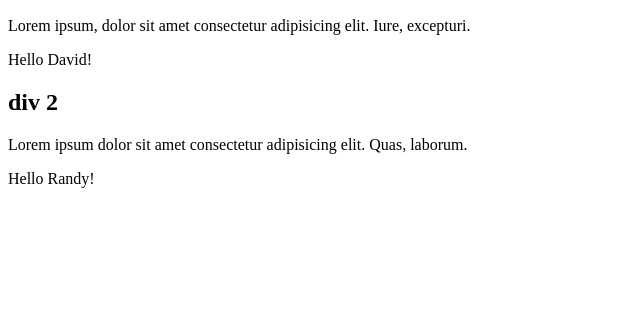
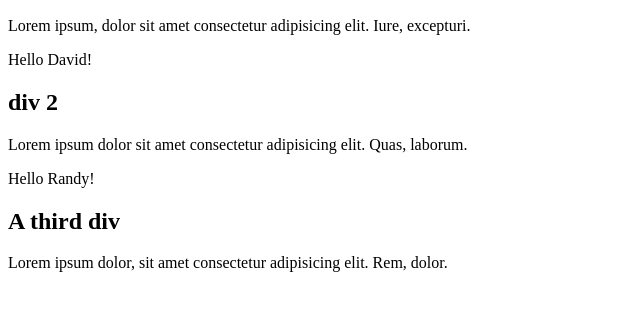
Before and after one commit to davidreke/gitPractice, a plain HTML site: page index.html in a window 1280 px wide. Shown: the part 110-420 px from the top of the page, without its empty margins (0-640 px from the left). Drawn offline with Linux system fonts and the light colour scheme.

Commit message:
add third div

```diff
--- a/index.html
+++ b/index.html
@@ -18,5 +18,10 @@
             <p>Lorem ipsum dolor sit amet consectetur adipisicing elit. Quas, laborum.</p>
             <p>Hello Randy!</p>
         </div>
+
+        <div>
+            <h2>A third div</h2>
+            <p>Lorem ipsum dolor, sit amet consectetur adipisicing elit. Rem, dolor.</p>
+        </div>
 </body>
 </html>
```
